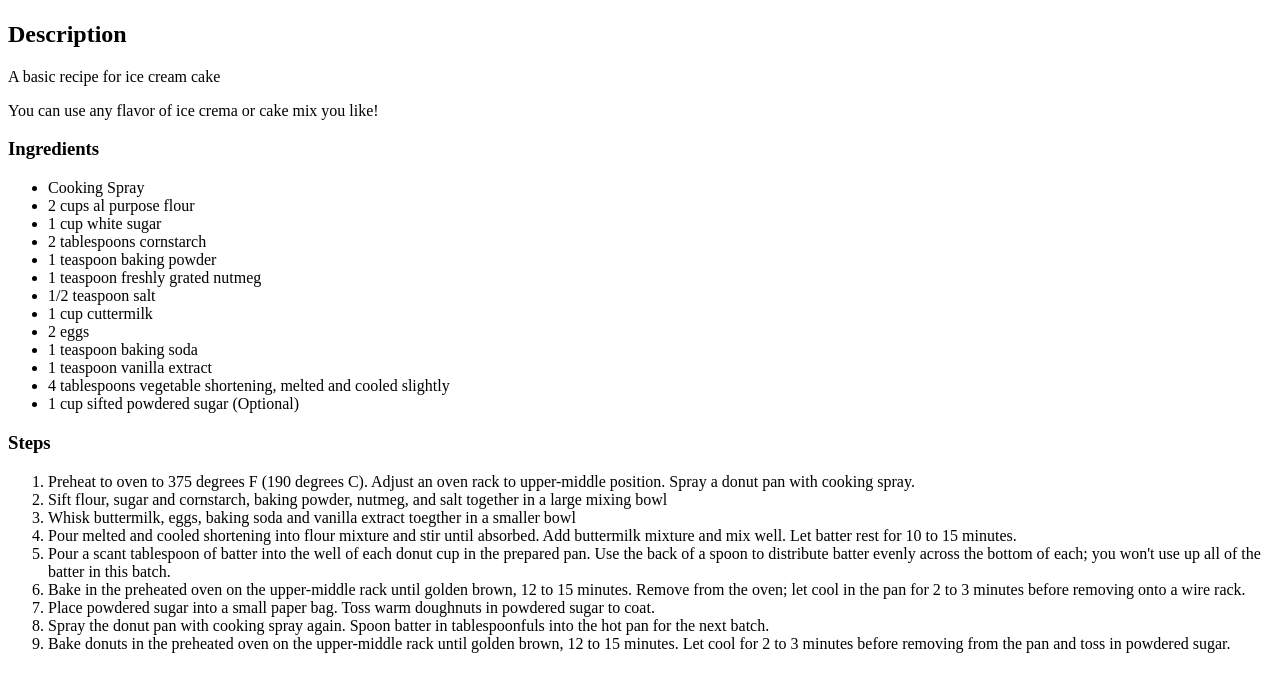
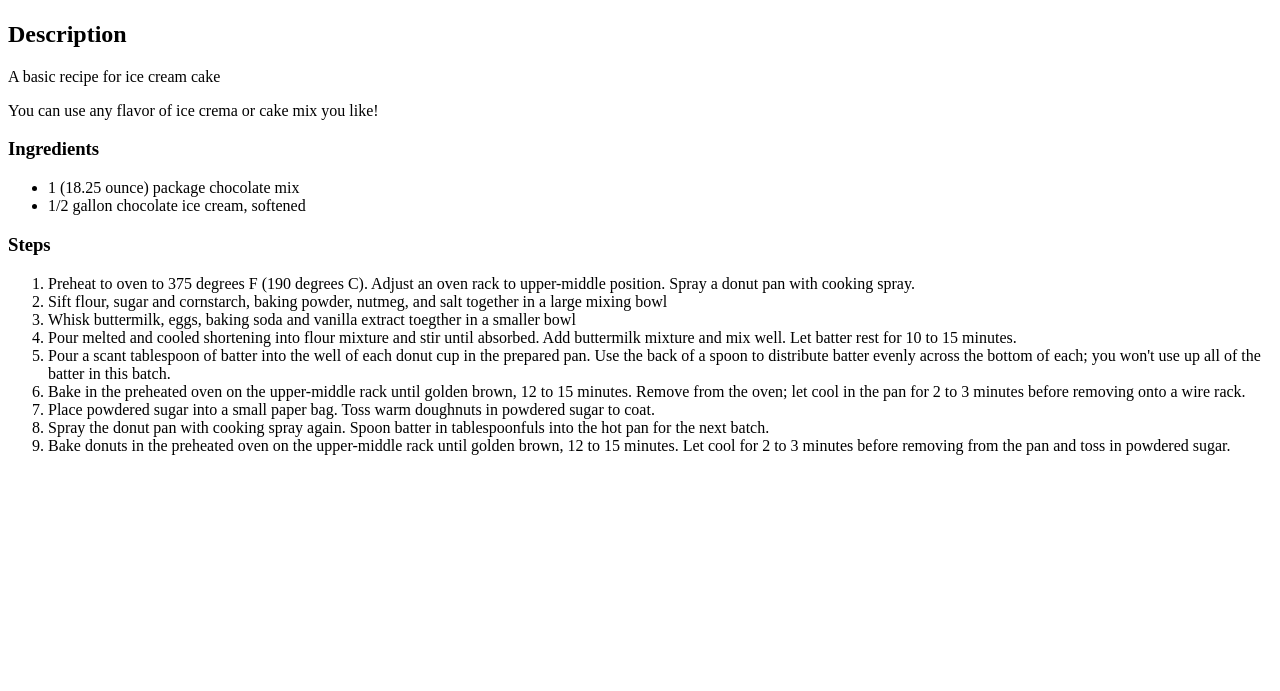
Before and after one commit to JohnServo24/recipes, a plain HTML site: page recipes/ice_cream_cake.html in a window 1280 px wide. Shown: the part 99-790 px from the top of the page. Drawn offline with Linux system fonts and the light colour scheme.

Commit message:
Added ingredients

```diff
--- a/recipes/ice_cream_cake.html
+++ b/recipes/ice_cream_cake.html
@@ -14,19 +14,8 @@
 
         <h3>Ingredients</h3>
         <ul>
-            <li>Cooking Spray</li>
-            <li>2 cups al purpose flour</li>
-            <li>1 cup white sugar</li>
-            <li>2 tablespoons cornstarch</li>
-            <li>1 teaspoon baking powder</li>
-            <li>1 teaspoon freshly grated nutmeg</li>
-            <li>1/2 teaspoon salt</li>
-            <li>1 cup cuttermilk</li>
-            <li>2 eggs</li>
-            <li>1 teaspoon baking soda</li>
-            <li>1 teaspoon vanilla extract</li>
-            <li>4 tablespoons vegetable shortening, melted and cooled slightly</li>
-            <li>1 cup sifted powdered sugar (Optional)</li>
+            <li>1 (18.25 ounce) package chocolate mix</li>
+            <li>1/2 gallon chocolate ice cream, softened</li>
         </ul>
 
         <h3>Steps</h3>
```
